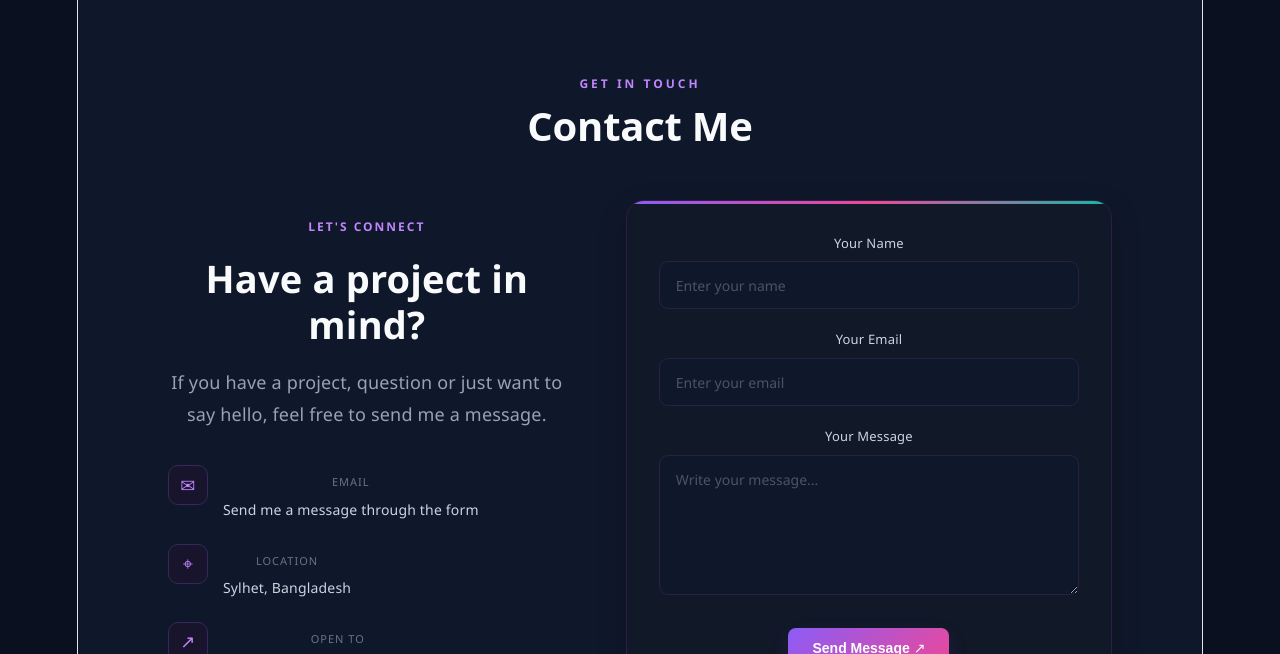
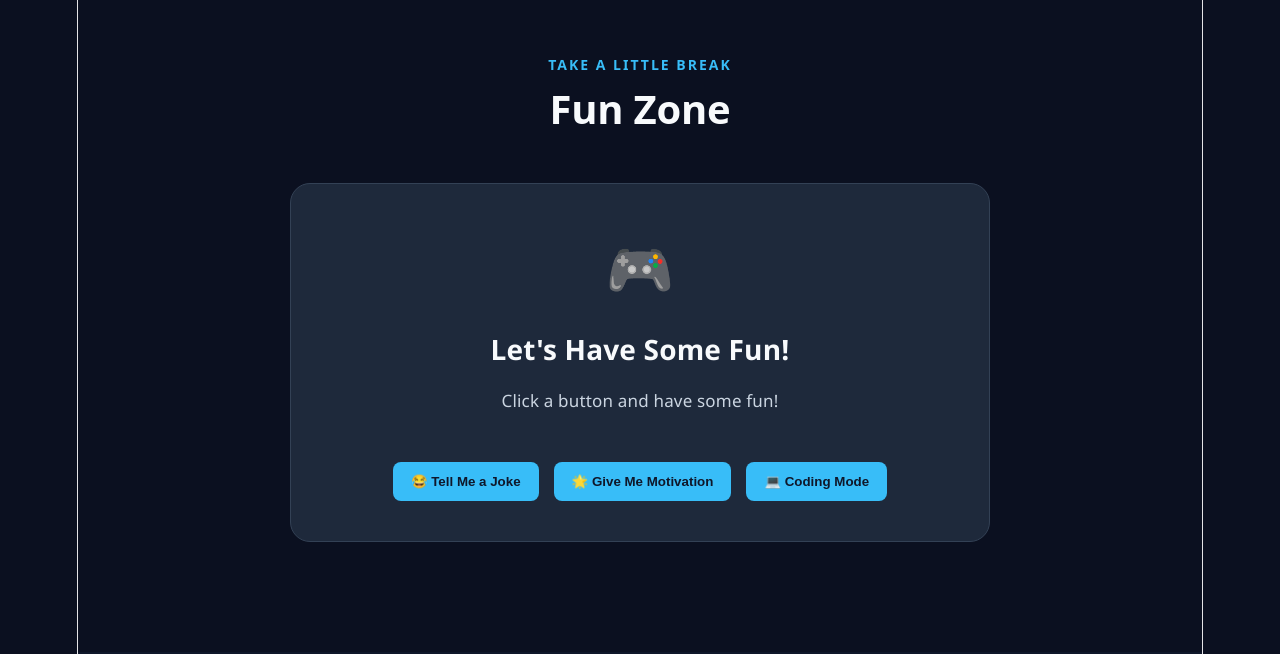
Before and after one commit to chandrima2186/Portfolio, a React app: page / in a window 1280 px wide. Shown: the part 5646-6300 px from the top of the page. Built offline with nearby package versions, Linux system fonts and the light colour scheme; the HTML template or start-up script is replaced by a standard one.

Commit message:
Add Fun Zone feature

```diff
--- a/src/App.jsx
+++ b/src/App.jsx
@@ -7,6 +7,7 @@ import Education from "./components/Education";
 import Journey from "./components/Journey";
 import Skills from "./components/Skills";
 import Projects from "./components/Projects";
+import FunZone from "./components/FunZone";
 import Contact from "./components/Contact";
 
 import "./styles/Common.css";
@@ -64,6 +65,10 @@ function App() {
       </div>
 
       <div className="reveal">
+  <FunZone />
+</div>
+
+      <div className="reveal">
         <Contact />
       </div>
 
--- a/src/components/About.jsx
+++ b/src/components/About.jsx
@@ -1,6 +1,6 @@
-import "../styles/About.css";
-function About() {
-  return (
+import "../styles/About.css";  //about section er design/style apply er jonno about.css import korechi
+function About() { //about er jonno react comp. make korsi
+  return (  // comp. er vitorer ui dekhar jonno
     <section className="section about-section" id="about">
       <div className="section-title">
         <p>GET TO KNOW ME</p>
--- /dev/null
+++ b/src/components/FunZone.jsx
@@ -0,0 +1,100 @@
+import { useState } from "react";
+import "../styles/FunZone.css";
+
+function FunZone() {
+  const [message, setMessage] = useState(
+    "Click a button and have some fun!"
+  );
+
+  const jokes = [
+    "Why do programmers prefer dark mode? Because light attracts bugs! 😂",
+    "Why did the programmer quit his job? He didn't get arrays! 😄",
+    "There are 10 types of people: those who understand binary and those who don't. 🤓",
+    "Why was the JavaScript developer sad? Because he didn't know how to null his feelings! 😂",
+    "Why do programmers hate nature? It has too many bugs! 🐛",
+    "A programmer walks into a coffee shop and says: 'I'll have a Java.' ☕",
+    "Why did the computer get cold? It left its Windows open! 🪟",
+    "What do programmers wear? Cache shirts! 😎",
+    "Why was the computer tired? It had too many bytes! 😂",
+    "Why did the developer go broke? Because he used all his cache! 💸",
+    "How do programmers solve problems? They use a lot of stack overflow! 🤣",
+    "Why did the CSS developer break up with HTML? There was no class between them! 😆",
+    "Why did the function go to therapy? It had too many arguments! 😂",
+    "Programmers don't get lost. They just take unexpected routes! 🗺️",
+    "Why did the developer bring a ladder? To reach the next level! 🚀"
+  ];
+
+  const motivations = [
+    "You are doing great! Keep going! 🌟",
+    "Every expert was once a beginner. 💪",
+    "Your next project could be your best project! 🚀",
+    "Don't stop learning. You are getting better every day! 📚",
+    "Small progress is still progress. ✨",
+    "Believe in your ideas and keep building! 💻",
+    "Mistakes are part of learning. Keep trying! 🌱",
+    "Your hard work will pay off. Keep pushing! 🔥",
+    "You don't need to be perfect. Just keep improving! 💜",
+    "One line of code at a time! 👩‍💻",
+    "Learn. Build. Break. Fix. Repeat. 🔄",
+    "Your future self will thank you for not giving up today! 🌈",
+    "Keep coding, keep learning, keep growing! 🚀",
+    "Difficult today, easier tomorrow. Keep practicing! 💪",
+    "You are capable of building amazing things! ✨"
+  ];
+
+  const codingMessages = [
+    "💻 Coding Mode: ON! Let's build something awesome!",
+    "🚀 Time to turn ideas into code!",
+    "☕ Coffee + Code = Productivity!",
+    "🐛 Found a bug? Don't panic. Debug it!",
+    "🔥 Keep coding until your code works!",
+    "🧠 Think. Code. Test. Repeat.",
+    "⚡ One problem at a time!",
+    "💡 Great developers are great problem solvers!",
+    "🚀 Write code today that your future self will understand!",
+    "🎯 Focus on the problem, then find the solution!",
+    "💻 Your keyboard is ready. Are you?",
+    "🐛 Every bug is another chance to learn!",
+    "🌟 Build something you are proud of!",
+    "🔧 Code, test, fix, improve!",
+    "👩‍💻 Developer mode activated!"
+  ];
+
+  const showRandom = (items) => {
+    const randomIndex = Math.floor(Math.random() * items.length);
+    setMessage(items[randomIndex]);
+  };
+
+  return (
+    <section className="fun-zone" id="fun-zone">
+      <div className="section-title">
+        <p>TAKE A LITTLE BREAK</p>
+        <h2>Fun Zone</h2>
+      </div>
+
+      <div className="fun-card">
+        <div className="fun-emoji">🎮</div>
+
+        <h3>Let's Have Some Fun!</h3>
+
+        <p className="fun-message">{message}</p>
+
+        <div className="fun-buttons">
+          <button onClick={() => showRandom(jokes)}>
+            😂 Tell Me a Joke
+          </button>
+
+          <button onClick={() => showRandom(motivations)}>
+            🌟 Give Me Motivation
+          </button>
+
+          <button onClick={() => showRandom(codingMessages)}>
+            💻 Coding Mode
+          </button>
+        </div>
+      </div>
+    </section>
+  );
+}
+
+export default FunZone;
--- /dev/null
+++ b/src/styles/FunZone.css
@@ -0,0 +1,81 @@
+.fun-zone {
+  padding: 80px 20px;
+  text-align: center;
+}
+
+.fun-zone .section-title p {
+  color: #38bdf8;
+  font-size: 14px;
+  letter-spacing: 2px;
+}
+
+.fun-zone .section-title h2 {
+  font-size: 40px;
+  margin-bottom: 40px;
+}
+
+.fun-card {
+  max-width: 700px;
+  margin: auto;
+  padding: 40px 25px;
+  background: #1e293b;
+  border: 1px solid #334155;
+  border-radius: 20px;
+}
+
+.fun-emoji {
+  font-size: 55px;
+}
+
+.fun-card h3 {
+  font-size: 28px;
+  margin: 15px 0;
+}
+
+.fun-message {
+  min-height: 50px;
+  color: #cbd5e1;
+  font-size: 17px;
+}
+
+.fun-buttons {
+  display: flex;
+  justify-content: center;
+  gap: 15px;
+  flex-wrap: wrap;
+  margin-top: 25px;
+}
+
+.fun-buttons button {
+  border: none;
+  padding: 12px 18px;
+  border-radius: 8px;
+  background: #38bdf8;
+  color: #0f172a;
+  font-weight: bold;
+  cursor: pointer;
+  transition: 0.3s;
+}
+
+.fun-buttons button:hover {
+  background: white;
+  transform: translateY(-3px);
+}
+
+@media (max-width: 600px) {
+  .fun-zone .section-title h2 {
+    font-size: 32px;
+  }
+
+  .fun-card {
+    padding: 30px 15px;
+  }
+
+  .fun-buttons {
+    flex-direction: column;
+  }
+
+  .fun-buttons button {
+    width: 100%;
+  }
+}
```
